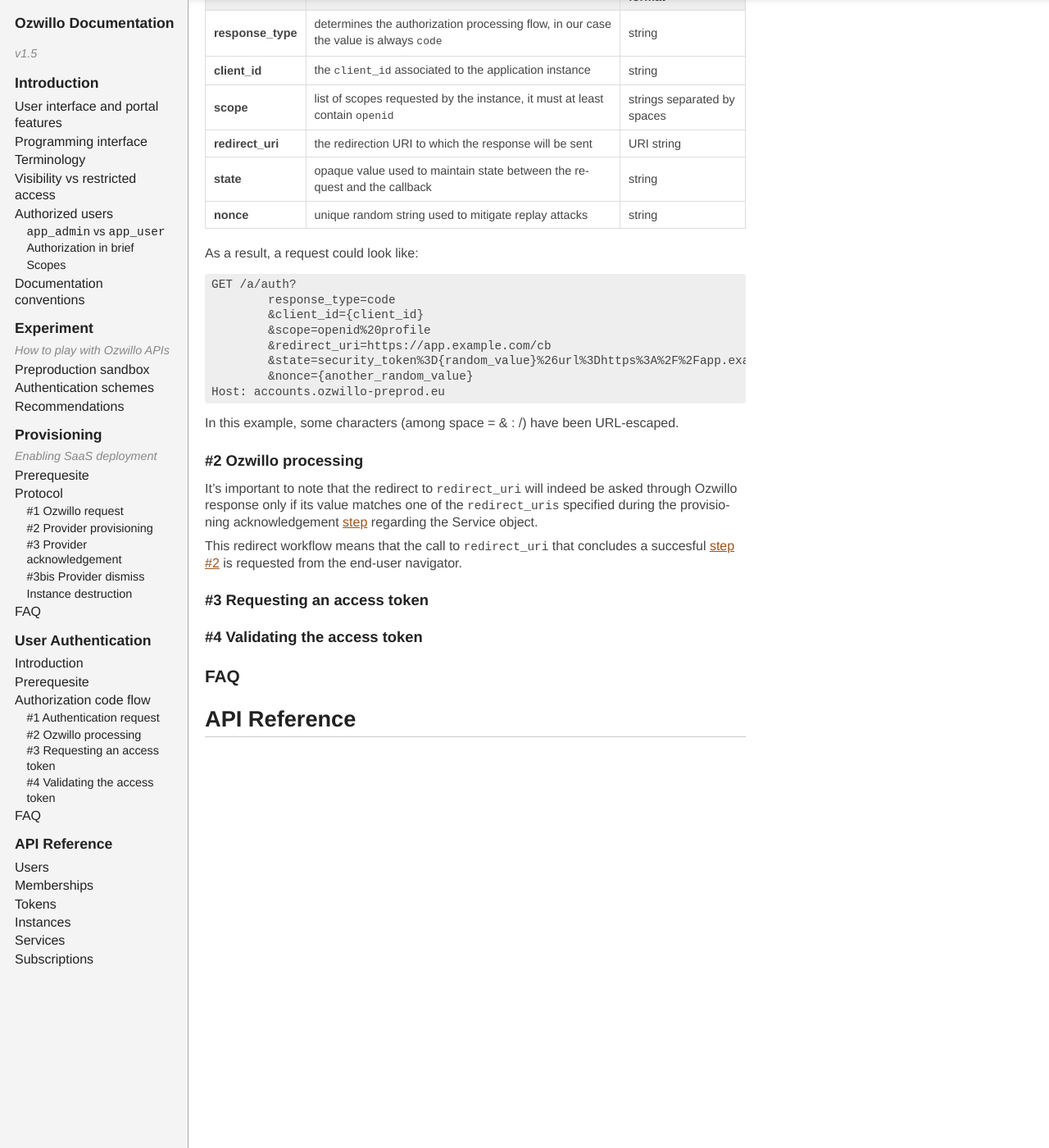
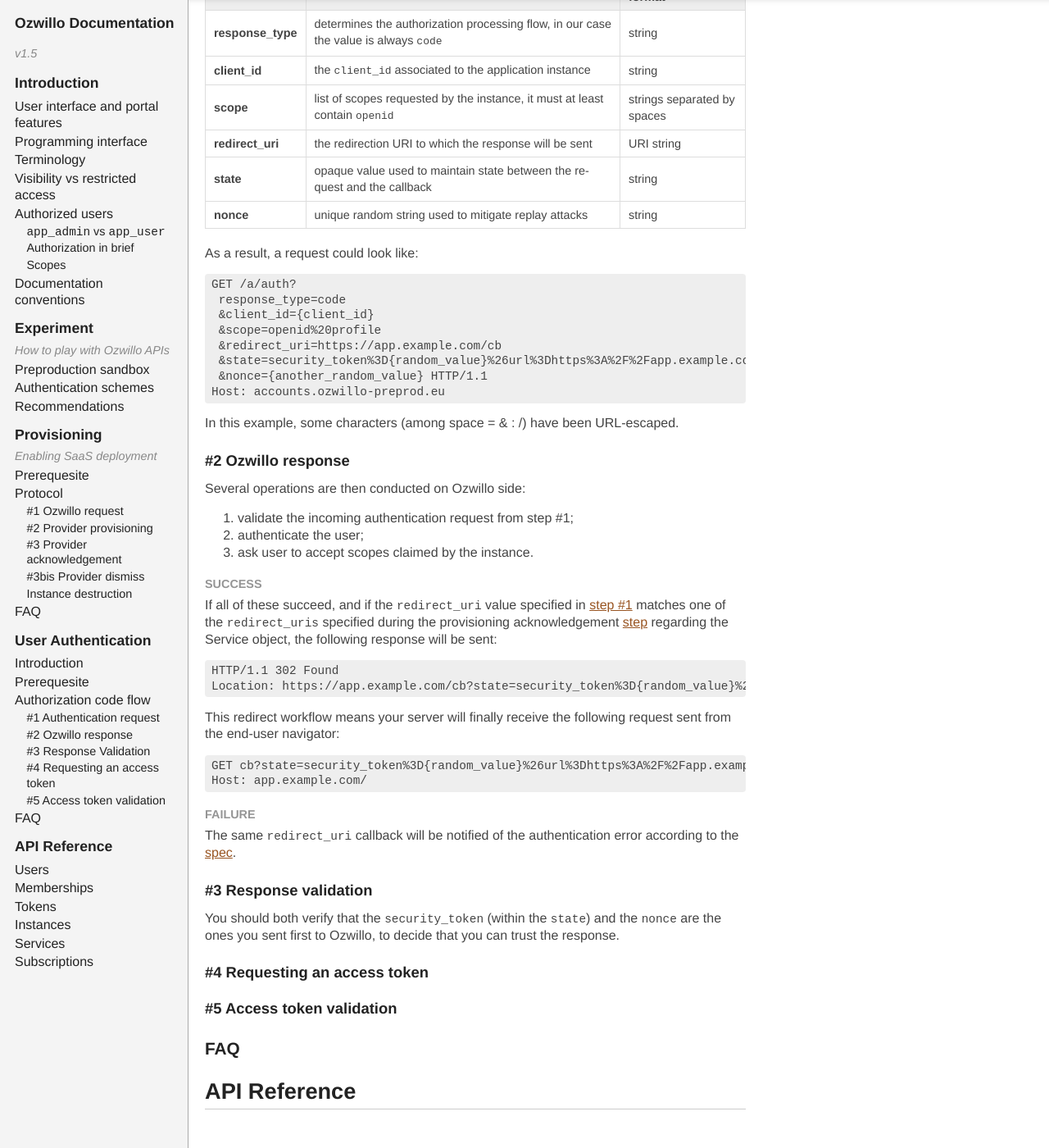
Before and after one commit to ozwillo/ozwillo-doc, a Jekyll site: the page built from index.html, in a window 1280 px wide and 1400 px high, scrolled down 17078 px. Shown: the whole window at 82% size. Built offline with Jekyll 4.4.1, drawn with Linux system fonts in a browser that asks for light colours; nearby versions of some CDN libraries; library files that are not in the unit come from our copies.

Commit message:
updated user authentication steps 2 and 3

```diff
--- a/_includes/4-user-authentication.md
+++ b/_includes/4-user-authentication.md
@@ -85,30 +85,59 @@
 
 <pre>
 GET /a/auth?
-	response_type=code
-	&client_id={client_id}
-	&scope=openid%20profile
-	&redirect_uri=https://app.example.com/cb
-	&state=security_token%3D{random_value}%26url%3Dhttps%3A%2F%2Fapp.example.com%2FmyHome
-	&nonce={another_random_value}
+ response_type=code
+ &client_id={client_id}
+ &scope=openid%20profile
+ &redirect_uri=https://app.example.com/cb
+ &state=security_token%3D{random_value}%26url%3Dhttps%3A%2F%2Fapp.example.com%2FmyHome
+ &nonce={another_random_value} HTTP/1.1
 Host: accounts.ozwillo-preprod.eu
 </pre>
 
 In this example, some characters (among space = & : /) have been URL-escaped.
 
-#### #2 Ozwillo processing
+#### #2 Ozwillo response
 {: #ref-4-3-2}
 
-It's important to note that the redirect to `redirect_uri` will indeed be asked through Ozwillo response only if its value matches one of the `redirect_uris` specified during the provisioning acknowledgement [step](#ref-3-2-3) regarding the Service object.
+Several operations are then conducted on Ozwillo side:
 
-This redirect workflow means that the call to `redirect_uri` that concludes a succesful [step #2](#ref-4-3-2) is requested from the end-user navigator.
+1. validate the incoming authentication request from step #1;
+2. authenticate the user;
+3. ask user to accept scopes claimed by the instance.
 
+##### SUCCESS
 
-#### #3 Requesting an access token
+If all of these succeed, and if the `redirect_uri` value specified in [step #1](#ref-4-3-1) matches one of the `redirect_uris` specified during the provisioning acknowledgement [step](#ref-3-2-3) regarding the Service object, the following response will be sent:
+
+<pre>
+HTTP/1.1 302 Found
+Location: https://app.example.com/cb?state=security_token%3D{random_value}%26url%3Dhttps%3A%2F%2Fapp.example.com%2FmyHome&code={another_random_value}
+</pre>
+
+This redirect workflow means your server will finally receive the following request sent from the end-user navigator:
+
+<pre>
+GET cb?state=security_token%3D{random_value}%26url%3Dhttps%3A%2F%2Fapp.example.com%2FmyHome&code={another_random_value} HTTP/1.1
+Host: app.example.com/
+</pre>
+
+##### FAILURE
+
+The same `redirect_uri` callback will be notified of the authentication error according to the <a href="http://openid.net/specs/openid-connect-core-1_0.html#AuthError" target="_blank">spec</a>.
+
+#### #3 Response validation
 {: #ref-4-3-3}
 
-#### #4 Validating the access token
+You should both verify that the `security_token` (within the `state`) and the `nonce` are the ones you sent first to Ozwillo, to decide that you can trust the response.
+
+TODO: usage of state
+{: .todo}
+
+#### #4 Requesting an access token
 {: #ref-4-3-4}
+
+#### #5 Access token validation
+{: #ref-4-3-5}
 
 ### FAQ
 {: #ref-4-4}
--- a/_includes/toc.html
+++ b/_includes/toc.html
@@ -73,9 +73,10 @@
             <a href="#ref-4-3">Authorization code flow</a>
             <ul>
               <li><a href="#ref-4-3-1">#1 Authentication request</a></li>
-              <li><a href="#ref-4-3-2">#2 Ozwillo processing</a></li>
-              <li><a href="#ref-4-3-3">#3 Requesting an access token</a></li>
-              <li><a href="#ref-4-3-4">#4 Validating the access token</a></li>
+              <li><a href="#ref-4-3-2">#2 Ozwillo response</a></li>
+              <li><a href="#ref-4-3-3">#3 Response Validation</a></li>
+              <li><a href="#ref-4-3-4">#4 Requesting an access token</a></li>
+              <li><a href="#ref-4-3-5">#5 Access token validation</a></li>
             </ul>
           </li>
           <li><a href="">FAQ</a></li>
```
